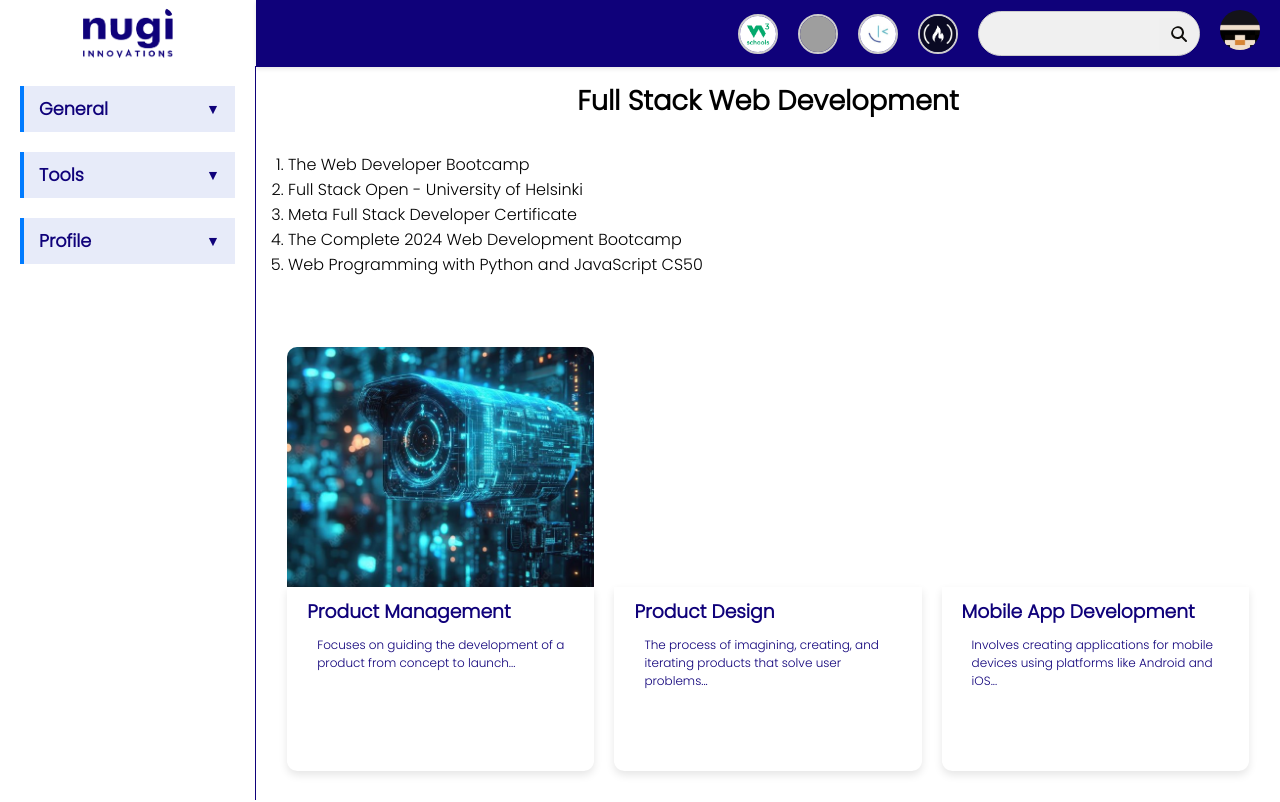
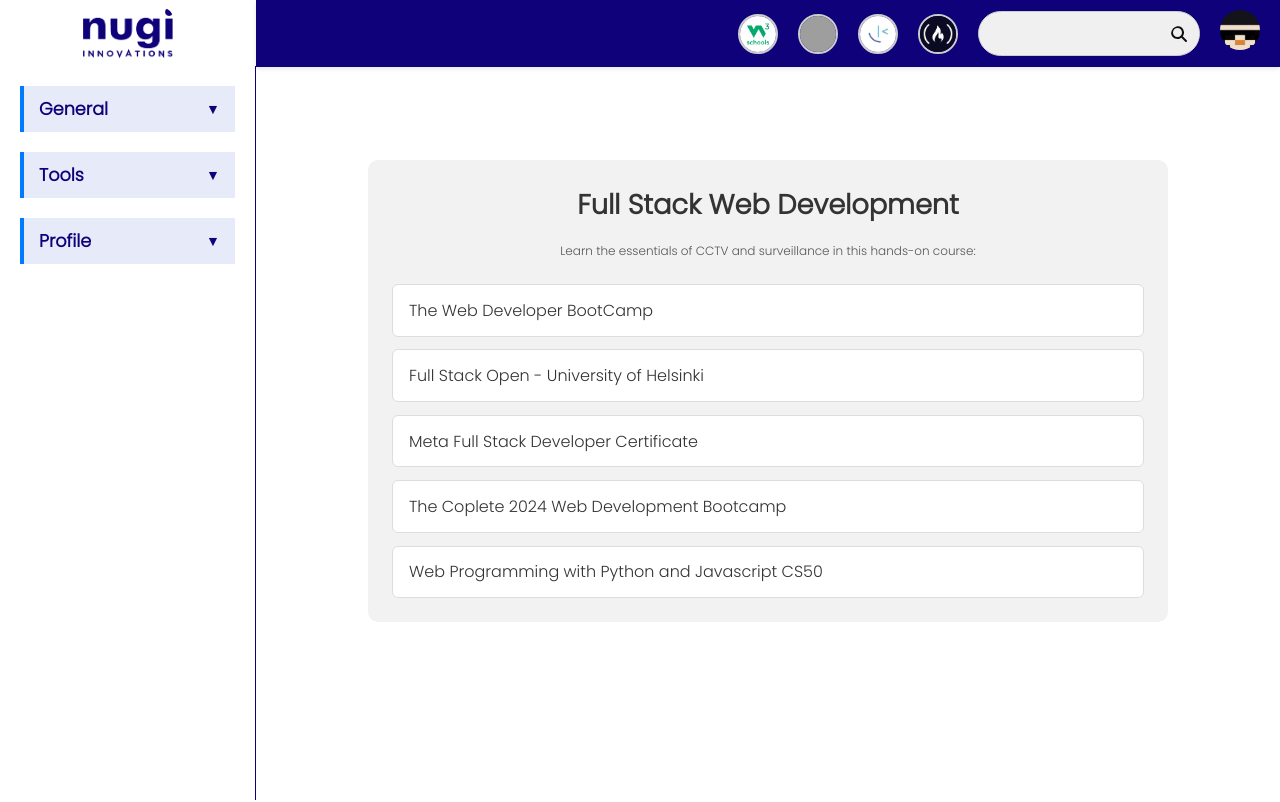
Before and after one commit to Collins-911/Innovation_react, a React (Vite) app: page /fullstack in a window 1280 px wide. Shown: the top 802 px of the page. Built offline with nearby package versions, Linux system fonts and the light colour scheme; grey boxes are pictures that could not be loaded.

Commit message:
curriculum

```diff
--- a/src/pages/Curriculum.jsx
+++ b/src/pages/Curriculum.jsx
@@ -19,11 +19,6 @@ import AI from '../assets/AI.jpg';
 
 export default function Curriculum() {
 
-  const studentClick = (e) => { e.preventDefault(); console.log("Student clicked"); };
-  const curriculumClick = (e) => { e.preventDefault(); console.log("Curriculum clicked"); };
-  const registerClick = (e) => { e.preventDefault(); console.log("Register clicked"); };
-  const paymentClick = (e) => { e.preventDefault(); console.log("Payment clicked"); };
-  const assignment = (e) => { e.preventDefault(); console.log("Assignment clicked"); };
 
   return (
     <div className="home-content">
--- a/src/uppload/Ai.jsx
+++ b/src/uppload/Ai.jsx
@@ -6,6 +6,13 @@ import Topnav from '../components/Topnav.jsx';
 import { CgEnter } from 'react-icons/cg';
 
 export default function Ai(){
+    const modules = [
+        "Machine Learning - Stanford University",
+        "Deep Learning S[ecialization - Andrew Ng",
+        "AI for Everyone - Andrew Ng",
+        "Tensorflow Developer Certificate",
+        "Build AI-Powered Apps with OpenAI and Langchain"
+    ];
     return(
 
         <>
@@ -13,15 +20,18 @@ export default function Ai(){
             <Navbar/>
             <div className="top-content">
                 <Topnav/>
-                <div className="content">
-                    <h2 style={{marginTop:"5rem", textAlign:'center'}}> Artificial Intelligence (AI)</h2>
-                    <ol style={{marginLeft:"2rem"}}>
-                        <li>Machine Learning - Stanford University</li>
-                        <li>Deep Learning Specialization - Andrew Ng</li>
-                        <li>AI For Everyone - Andrew Ng</li>
-                        <li>TensorFlow Developer Certificate</li>
-                        <li>Build AI-Powered Apps with OpenAI and LangChain</li>
-                    </ol>
+                <div className="survey-wrapper">
+                    <h2>Artificial Intelligence (AI)</h2>
+                    <p>
+                        Learn the essentials of CCTV and surveillance in this hands-on course:
+                    </p>
+                    <div className="module-list">
+                        {modules.map((item, index) => (
+                            <div key={index} className="module-item">
+                                {item}
+                            </div>
+                        ))}
+                    </div>
                 </div>
             </div>
         </div>
--- a/src/uppload/Cybersecurity.jsx
+++ b/src/uppload/Cybersecurity.jsx
@@ -5,6 +5,14 @@ import Navbar from'../components/Navbar.jsx';
 import Topnav from '../components/Topnav.jsx';
 
 export default function Cybersecurity(){
+
+    const modules = [
+        "IBM Cybersecurity Analyst Professional certificate",
+        "Google Cybersecurity Certicate",
+        "Introduction to Cybersecurity - NYU",
+        "The Complete Cybersecurity Course",
+        "Cybersecurity for business - University of Colorado"
+    ];
     return(
 
         <>
@@ -12,17 +20,20 @@ export default function Cybersecurity(){
                 <Navbar/>
                 <div className="top-content">
                     <Topnav/>
-                    <div className="content">
-                        <h2 style={{marginTop:"5rem", textAlign:'center'}}>Cybersecurity
-</h2>
-                            <ol style={{marginLeft:"2rem"}}>
-                                <li>IBM Cybersecurity Analyst Professional Certificate</li>
-                                <li>Google Cybersecurity Certificate </li>
-                                <li>Introduction to Cybersecurity - NYU</li>
-                                <li>The Complete Cybersecurity Course</li>
-                                <li>Cybersecurity for Business - University of Colorado</li>
-                            </ol>
+                     <div className="survey-wrapper">
+                            <h2>Cybersecurity</h2>
+                            <p>
+                                Learn the essentials of CCTV and surveillance in this hands-on course:
+                            </p>
+                            <div className="module-list">
+                                {modules.map((item, index) => (
+                                    <div key={index} className="module-item">
+                                        {item}
+                                    </div>
+                                ))}
                     </div>
+                </div>
+
                 </div>
             </div>
         </>
--- a/src/uppload/Dbase.jsx
+++ b/src/uppload/Dbase.jsx
@@ -5,23 +5,34 @@ import Navbar from'../components/Navbar.jsx';
 import Topnav from '../components/Topnav.jsx';
 
 export default function Dbase(){
+
+    const modules = [
+        "Databases and SQL for Data Science",
+        "MYSQL for Data Analystics and Business Intelligence",
+        "Database Management Essentials",
+        "Microsoft SQL Server Database Administration",
+        "Oracle Database Administration"
+    ];
     return(
         <>
             <div className="home-content">
                 <Navbar/>
                 <div className="top-content">
                     <Topnav/>
-                    <div className="content">
-                        <h2 style={{marginTop:"5rem", textAlign:'center'}}>Database Administration
-</h2>
-                    <ol style={{marginLeft:"2rem"}}>
-                        <li>Databases and SQL for Data Science</li>
-                        <li>MySQL for Data Analytics and Business Intelligence</li>
-                        <li>Database Management Essentials</li>
-                        <li>Microsoft SQL Server Database Administration</li>
-                        <li>Oracle Database Administration</li>
-                    </ol>
+                     <div className="survey-wrapper">
+                            <h2>Database Administration</h2>
+                            <p>
+                                Learn the essentials of CCTV and surveillance in this hands-on course:
+                            </p>
+                            <div className="module-list">
+                                {modules.map((item, index) => (
+                                    <div key={index} className="module-item">
+                                        {item}
+                                    </div>
+                                ))}
                     </div>
+                </div>
+
                 </div>
             </div>
         </>
--- a/src/uppload/Devops.jsx
+++ b/src/uppload/Devops.jsx
@@ -5,22 +5,33 @@ import Navbar from'../components/Navbar.jsx';
 import Topnav from '../components/Topnav.jsx';
 
 export default function(){
+    const modules = [
+        "Devops on AWS Specialization",
+        "The Complete Devops Engineer Course",
+        "Docker & Kubernetes - The Pratical Guide",
+        "Devops Foundations",
+        "CI/CD Pipeline with Jenkins"
+    ];
     return(
         <>
             <div className="home-content">
                 <Navbar/>
                 <div className="top-content">
                     <Topnav/>
-                    <div className="content">
-                        <h2 style={{marginTop:"5rem", textAlign:'center'}}>DevOps Engineering</h2>
-                    <ol style={{marginLeft:"2rem"}}>
-                        <li>DevOps on AWS Specialization</li>
-                        <li>The Complete DevOps Engineer Course</li>
-                        <li>Docker & Kubernetes - The Practical Guide</li>
-                        <li>DevOps Foundations</li>
-                        <li>CI/CD Pipeline with Jenkins</li>
-                    </ol>
+                     <div className="survey-wrapper">
+                            <h2>Devops Engineering</h2>
+                            <p>
+                                Learn the essentials of CCTV and surveillance in this hands-on course:
+                            </p>
+                            <div className="module-list">
+                                {modules.map((item, index) => (
+                                    <div key={index} className="module-item">
+                                        {item}
+                                    </div>
+                                ))}
                     </div>
+                </div>
+
                 </div>
             </div>
         </>
--- a/src/uppload/Dmarketing.jsx
+++ b/src/uppload/Dmarketing.jsx
@@ -5,22 +5,33 @@ import Navbar from'../components/Navbar.jsx';
 import Topnav from '../components/Topnav.jsx';
 
 export default function Dmarketing(){
+    const modules = [
+        "Googlemdigital Marketing & E-commeerce Certificate",
+        "Meta Social Media Marketing Certificate",
+        "Digital Marketing Specialization - University of Illinois",
+        "the Complete Digital Marketing Guide",
+        "SEO Fundamentals - UC Davis"
+    ];
     return(
         <>
             <div className="home-content">
                 <Navbar/>
                 <div className="top-content">
                     <Topnav/>
-                    <div className="content">
-                        <h2 style={{marginTop:"5rem", textAlign:'center'}}>Digital Marketing</h2>
-                    <ol style={{marginLeft:"2rem"}}>
-                        <li>Google Digital Marketing & E-commerce Certificate</li>
-                        <li>Meta Social Media Marketing Certificate</li>
-                        <li>Digital Marketing Specialization - University of Illinois</li>
-                        <li>The Complete Digital Marketing Guide</li>
-                        <li>SEO Fundamentals - UC Davis</li>
-                    </ol>
+                     <div className="survey-wrapper">
+                            <h2>Digital Marketing</h2>
+                            <p>
+                                Learn the essentials of CCTV and surveillance in this hands-on course:
+                            </p>
+                            <div className="module-list">
+                                {modules.map((item, index) => (
+                                    <div key={index} className="module-item">
+                                        {item}
+                                    </div>
+                                ))}
                     </div>
+                </div>
+
                 </div>
             </div>
         </>
--- a/src/uppload/Dscience.jsx
+++ b/src/uppload/Dscience.jsx
@@ -5,22 +5,34 @@ import Navbar from'../components/Navbar.jsx';
 import Topnav from '../components/Topnav.jsx';
 
 export default function Dscience(){
+
+    const modules = [
+        "IBM Data Science Professional Certificate",
+        "Data Science Specialization - Johns Hopkins University",
+        "Applied Data Science with Python - University of Michigan",
+        "Introduction to Data Science in Python",
+        "Data Science Career Track - DataCamp"
+    ];
     return(
         <>
             <div className="home-content">
                 <Navbar/>
                 <div className="top-content">
                     <Topnav/>
-                    <div className="content">
-                        <h2 style={{marginTop:"5rem", textAlign:'center'}}>Data Science</h2>
-                    <ol style={{marginLeft:"2rem"}}>
-                        <li>IBM Data Science Professional Certificate</li>
-                        <li>Data Science Specialization - Johns Hopkins University</li>
-                        <li>Applied Data Science with Python - University of Michigan</li>
-                        <li>Introduction to Data Science in Python</li>
-                        <li>Data Science Career Track - DataCamp</li>
-                    </ol>
+                     <div className="survey-wrapper">
+                            <h2>Data Science</h2>
+                            <p>
+                                Learn the essentials of CCTV and surveillance in this hands-on course:
+                            </p>
+                            <div className="module-list">
+                                {modules.map((item, index) => (
+                                    <div key={index} className="module-item">
+                                        {item}
+                                    </div>
+                                ))}
                     </div>
+                </div>
+
                 </div>
             </div>
         </>
--- a/src/uppload/FullStack.jsx
+++ b/src/uppload/FullStack.jsx
@@ -3,78 +3,36 @@ import '../css/home.css';
 import '../css/course.css';
 import Navbar from'../components/Navbar.jsx';
 import Topnav from '../components/Topnav.jsx';
-import survey from '../assets/survey.jpg';
 
 export default function FullStack(){
+
+    const modules = [
+        "The Web Developer BootCamp",
+        "Full Stack Open - University of Helsinki",
+        "Meta Full Stack Developer Certificate",
+        "The Coplete 2024 Web Development Bootcamp",
+        "Web Programming with Python and Javascript CS50"
+    ];
     return(
         <>
             <div className="home-content">
                 <Navbar/>
                 <div className="top-content">
                     <Topnav/>
-                    <div className="content">
-                        <h2 style={{marginTop:"5rem", textAlign:'center'}}>Full Stack Web Development</h2>
-                    <ol style={{marginLeft:"2rem"}}>
-                        <li>The Web Developer Bootcamp</li>
-                        <li>Full Stack Open - University of Helsinki</li>
-                        <li>Meta Full Stack Developer Certificate</li>
-                        <li>The Complete 2024 Web Development Bootcamp</li>
-                        <li>Web Programming with Python and JavaScript  CS50</li>
-                    </ol>
+                     <div className="survey-wrapper">
+                            <h2>Full Stack Web Development</h2>
+                            <p>
+                                Learn the essentials of CCTV and surveillance in this hands-on course:
+                            </p>
+                            <div className="module-list">
+                                {modules.map((item, index) => (
+                                    <div key={index} className="module-item">
+                                        {item}
+                                    </div>
+                                ))}
+                    </div>
+                </div>
 
-                    <div className="Curriculum-first-row">
-                                <div className="row1">
-                                  <div className="image-container">
-                                    <img src={survey} alt="UIUX" className="image-fit" />
-                                  </div>
-                                  <div className="row1-title">
-                                    <h3>Product Management</h3>
-                                     <p>Focuses on guiding the development of a product from concept to launch...</p>
-                                  </div>
-                                </div>
-                                <div className="row2">
-                                  <div className="image-container">
-                                    {/* <img src={Pdesign} alt="Cybersecurity" className="image-fit" /> */}
-                                  </div>
-                                  <div className="row2-title">
-                                    <h3>Product Design</h3>
-                                     <p>The process of imagining, creating, and iterating products that solve user problems...</p>
-                                  </div>
-                                </div>
-                                <div className="row3">
-                                  <div className="image-container">
-                                    {/* <img src={Mobile} alt="Database" className="image-fit" /> */}
-                                  </div>
-                                  <div className="row3-title">
-                                    <h3>Mobile App Development</h3>
-                                        <p>Involves creating applications for mobile devices using platforms like Android and iOS...</p>
-                                  </div>
-                                </div>
-                              </div>
-
-                              {/* second row */}
-                              <div className="Curriculum-first-row">
-                                          <div className="row1">
-                                            <div className="image-container">
-                                              <img src={survey} alt="UIUX" className="image-fit" />
-                                            </div>
-                                            <div className="row1-title">
-                                              <h3>Product Management</h3>
-                                               <p>Focuses on guiding the development of a product from concept to launch...</p>
-                                            </div>
-                                          </div>
-                                          <div className="row2">
-                                            <div className="image-container">
-                                              {/* <img src={Pdesign} alt="Cybersecurity" className="image-fit" /> */}
-                                            </div>
-                                            <div className="row2-title">
-                                              <h3>Product Design</h3>
-                                               <p>The process of imagining, creating, and iterating products that solve user problems...</p>
-                                            </div>
-                                          </div>
-
-                                        </div>
-                    </div>
                 </div>
             </div>
         </>
--- a/src/uppload/MobileApp.jsx
+++ b/src/uppload/MobileApp.jsx
@@ -5,22 +5,33 @@ import Navbar from'../components/Navbar.jsx';
 import Topnav from '../components/Topnav.jsx';
 
 export default function MobileApp(){
+    const modules = [
+        "Flutter & Dart - The Complet Guide",
+        "Android App Development with Kotlin",
+        "ios App Development with Swift",
+        "React Native - The Practical Guide",
+        "Build Native Mobile Apps with Flutter"
+    ];
     return(
         <>
             <div className="home-content">
                 <Navbar/>
                 <div className="top-content">
                     <Topnav/>
-                    <div className="content">
-                        <h2 style={{marginTop:"5rem", textAlign:'center'}}>Mobile App Development</h2>
-                    <ol style={{marginLeft:"2rem"}}>
-                        <li>Flutter & Dart - The Complete Guide</li>
-                        <li>Android App Development with Kotlin</li>
-                        <li>iOS App Development with Swift</li>
-                        <li>React Native - The Practical Guide</li>
-                        <li>Build Native Mobile Apps with Flutter</li>
-                    </ol>
+                     <div className="survey-wrapper">
+                            <h2>Mobile App Development</h2>
+                            <p>
+                                Learn the essentials of CCTV and surveillance in this hands-on course:
+                            </p>
+                            <div className="module-list">
+                                {modules.map((item, index) => (
+                                    <div key={index} className="module-item">
+                                        {item}
+                                    </div>
+                                ))}
                     </div>
+                </div>
+
                 </div>
             </div>
         </>
--- a/src/uppload/Pdesign.jsx
+++ b/src/uppload/Pdesign.jsx
@@ -5,22 +5,33 @@ import Navbar from'../components/Navbar.jsx';
 import Topnav from '../components/Topnav.jsx';
 
 export default function(){
+
+    const modules = [
+        "Google UX Design Certificate",
+        "UI/UX Design Specialization - California Institute of the Arts",
+        "Product Design for Beginners",
+        "UX & Web Design Master Course: Strategy, Design, Development",
+        "Figma UI/UX Design Essetial Training"
+    ];
     return(
         <>
             <div className="home-content">
                 <Navbar/>
                 <div className="top-content">
                     <Topnav/>
-                    <div className="content">
-                        <h2 style={{marginTop:"5rem", textAlign:'center'}}>Product Design</h2>
-                    <ol style={{marginLeft:"2rem"}}>
-                        <li>Google UX Design Certificate</li>
-                        <li>UI/UX Design Specialization - California Institute of the Arts</li>
-                        <li>Product Design for Beginners</li>
-                        <li>UX & Web Design Master Course: Strategy, Design, Development</li>
-                        <li>Figma UI/UX Design Essential Training</li>
-                    </ol>
+                     <div className="survey-wrapper">
+                            <h2>Product Design</h2>
+                            <p>
+                                Learn the essentials of CCTV and surveillance in this hands-on course:
+                            </p>
+                            <div className="module-list">
+                                {modules.map((item, index) => (
+                                    <div key={index} className="module-item">
+                                        {item}
+                                    </div>
+                                ))}
                     </div>
+                </div>
                 </div>
             </div>
         </>
--- a/src/uppload/Pmanagement.jsx
+++ b/src/uppload/Pmanagement.jsx
@@ -5,22 +5,32 @@ import Navbar from'../components/Navbar.jsx';
 import Topnav from '../components/Topnav.jsx';
 
 export default function Pmanagement(){
+    const modules = [
+        "Digital Product Management Specialization - University of Virginia",
+        "Google Project Management Certificate",
+        "Become a Product Manager - Learn the Skills & Get the Job",
+        "Product Management 101",
+        "One Month Product Management Bootcamp"
+    ];
     return(
         <>
             <div className="home-content">
                 <Navbar/>
                 <div className="top-content">
                     <Topnav/>
-                    <div className="content">
-                         <h2 style={{marginTop:"5rem", textAlign:'center'}}>Product Management</h2>
-                    <ol style={{marginLeft:"2rem"}}>
-                        <li>Digital Product Management Specialization - University of Virginia</li>
-                        <li>Google Project Management Certificate</li>
-                        <li>Become a Product Manager - Learn the Skills & Get the Job</li>
-                        <li>Product Management 101</li>
-                        <li>One Month Product Management Bootcamp</li>
-                    </ol>
+                     <div className="survey-wrapper">
+                            <h2>Product</h2>
+                            <p>
+                                Learn the essentials of CCTV and surveillance in this hands-on course:
+                            </p>
+                            <div className="module-list">
+                                {modules.map((item, index) => (
+                                    <div key={index} className="module-item">
+                                        {item}
+                                    </div>
+                                ))}
                     </div>
+                </div>
                 </div>
             </div>
         </>
```
